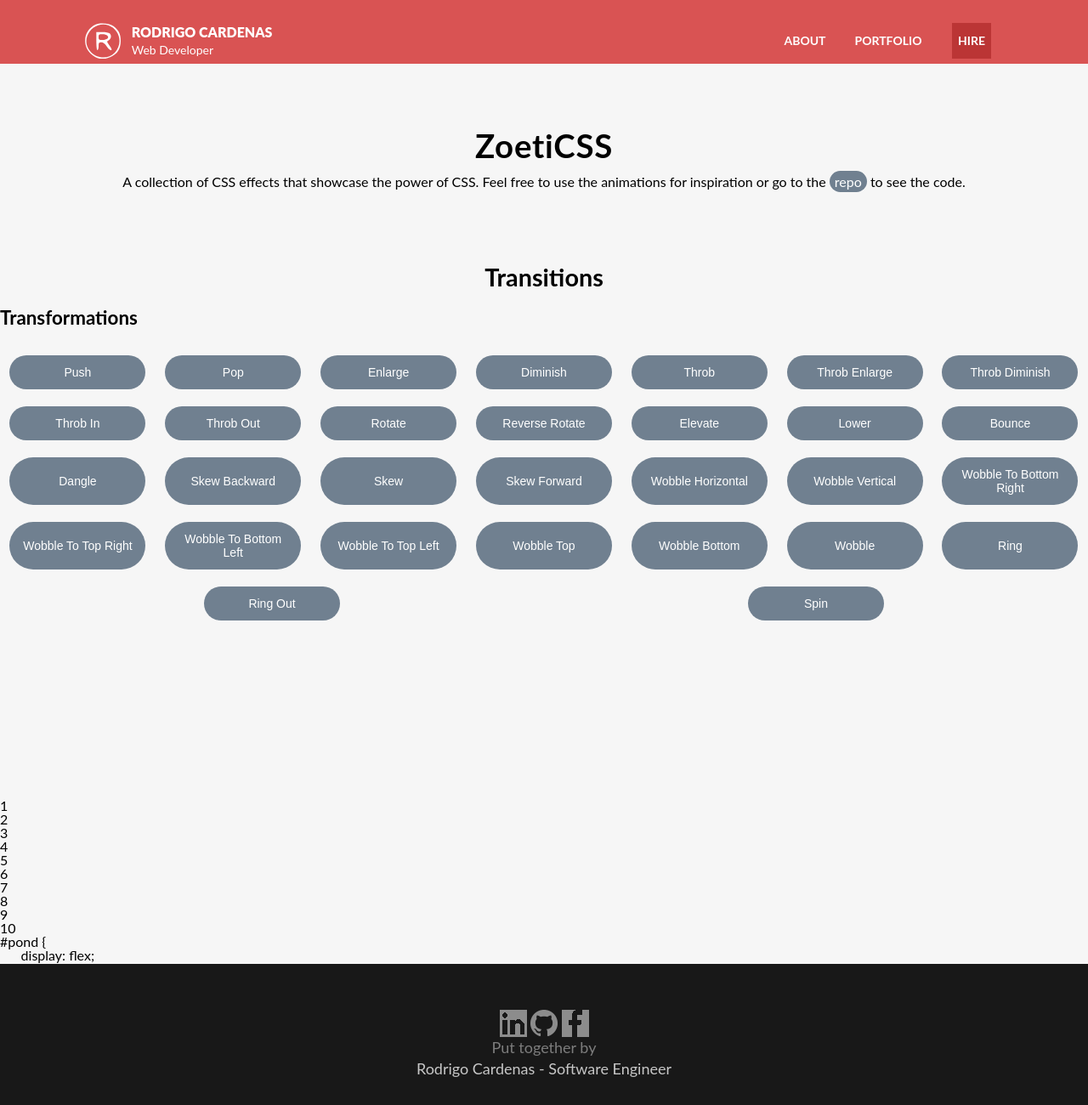
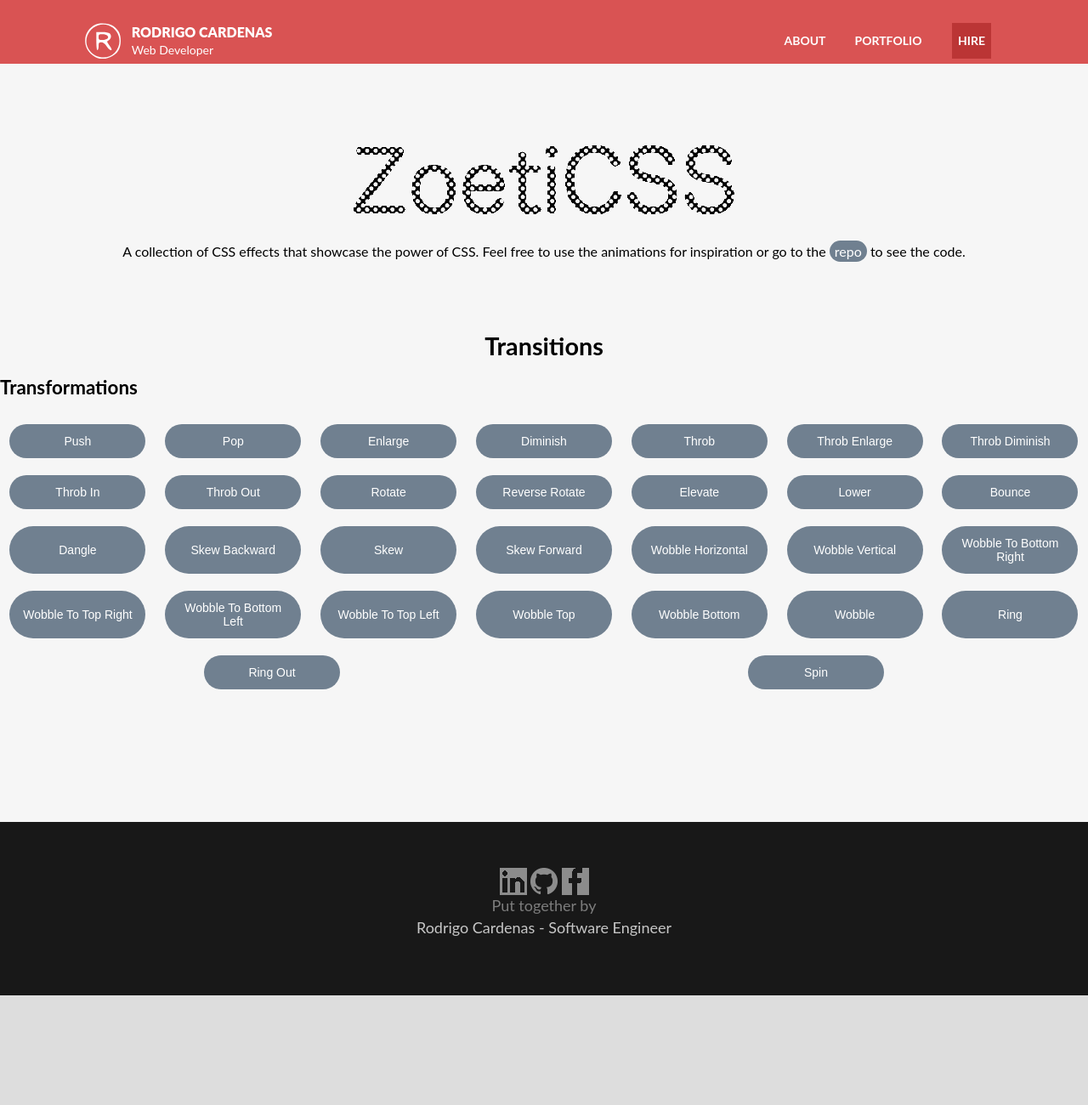
Before and after one commit to RodCardenas/ZoetiCSS, a plain HTML site: page index.html in a window 1280 px wide. Shown: the whole page at 85% size. After the commit the page ends 1171 px from the top, so only its background shows below. Drawn offline with Linux system fonts and the light colour scheme.

Commit message:
Add logo.

```diff
--- a/index.css
+++ b/index.css
@@ -3,6 +3,7 @@ html{
   -webkit-font-smoothing: antialiased;
   position: relative;
   min-height: 100%;
+  background: rgb(221, 221, 221);
 }
 
 h1{
--- a/index.html
+++ b/index.html
@@ -45,7 +45,7 @@
       </div>
     </header>
 
-    <h1>ZoetiCSS</h1>
+    <h1><img src="./assets/zoetic.png" /></h1>
     <p class="description">
       A collection of CSS effects that showcase the power of CSS. Feel free to use the animations for inspiration or go to the <a class="repo" href="http://github.com/RodCardenas/ZoetiCSS">repo</a> to see the code.
     </p>
@@ -88,12 +88,12 @@
       </div>
     </main>
 
-    <div class="line-numbers">1<br>2<br>3<br>4<br>5<br>6<br>7<br>8<br>9<br>10</div>
+    <!-- <div class="line-numbers">1<br>2<br>3<br>4<br>5<br>6<br>7<br>8<br>9<br>10</div>
     <pre id="before">#pond {
       display: flex;
     </pre>
     <textarea id="code" autofocus="" style="height: 24px;"></textarea>
-    <pre id="after">}</pre>
+    <pre id="after">}</pre> -->
 
     <!-- <h3>Background</h3>
     <div class="container">
```
Also changed, not shown: assets/zoetic.png (added).
